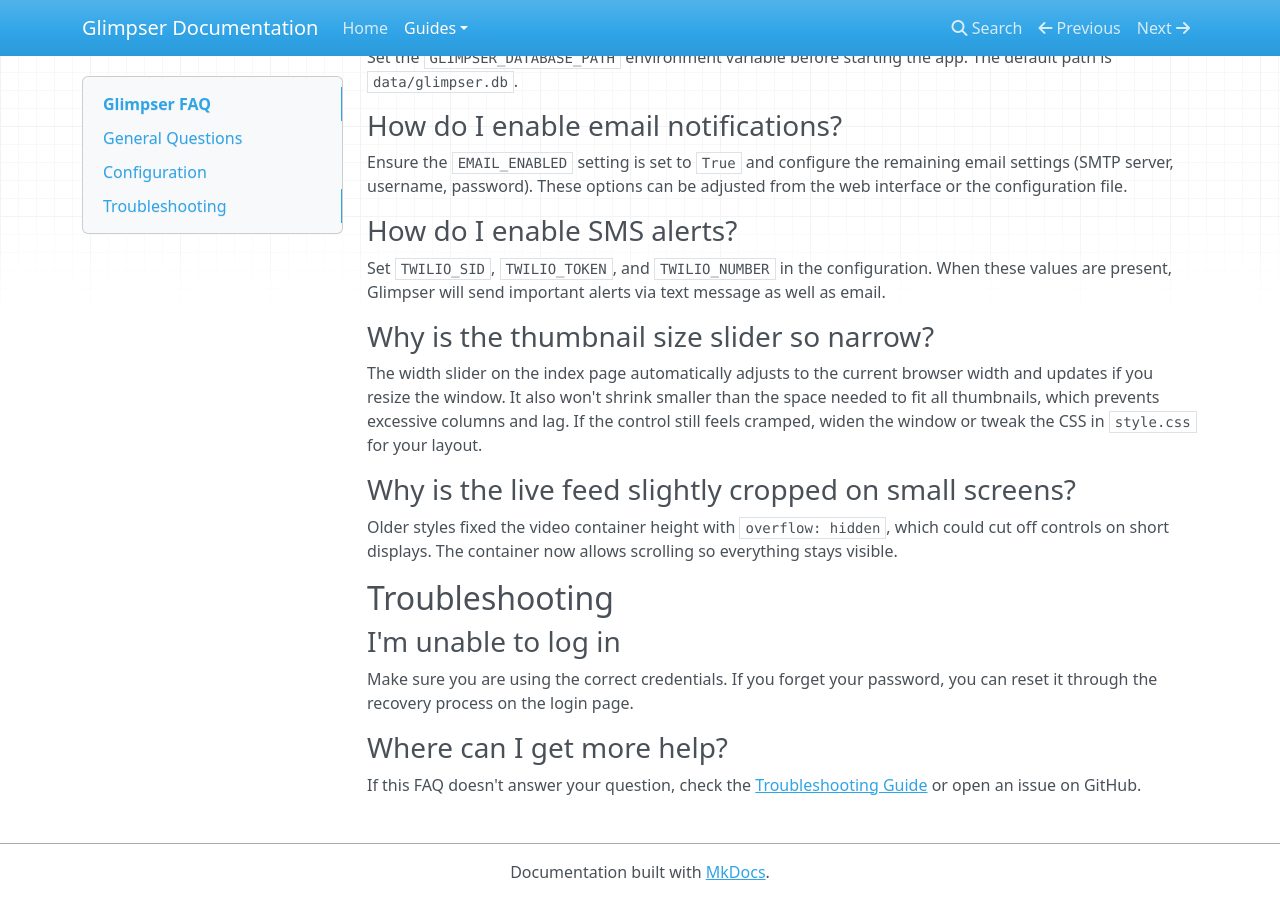
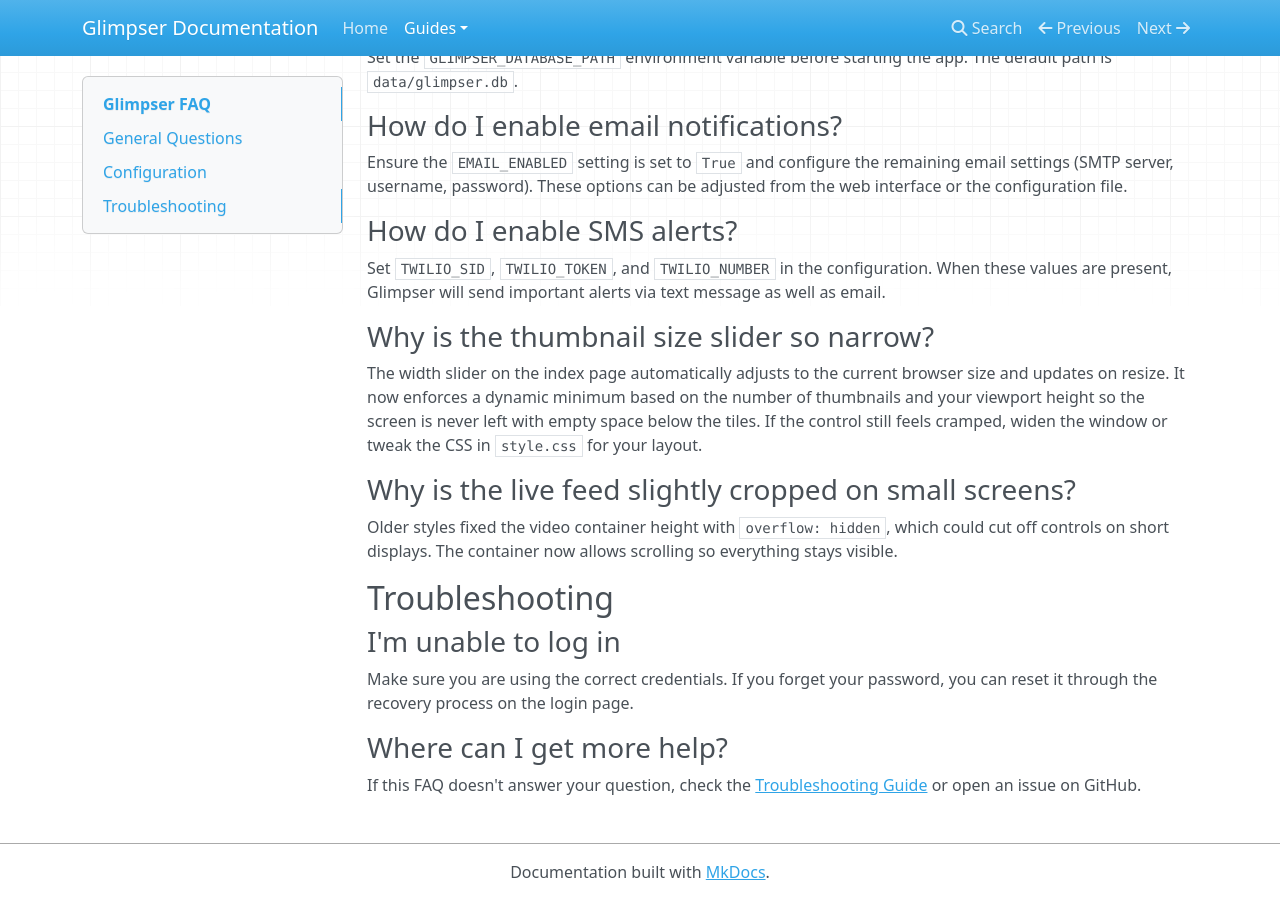
Before and after one commit to KristopherKubicki/glimpser, an MkDocs documentation site: the page built from docs/faq.md, in a window 1280 px wide and 900 px high, scrolled down 557 px. Built offline with MkDocs 1.6.1, drawn with Linux system fonts in a browser that asks for light colours; nearby versions of some CDN libraries.

Commit message:
fix(ui): enforce minimum slider size

```diff
--- a/docs/faq.md
+++ b/docs/faq.md
@@ -24,7 +24,7 @@
 ### How do I enable SMS alerts?
 Set `TWILIO_SID`, `TWILIO_TOKEN`, and `TWILIO_NUMBER` in the configuration. When these values are present, Glimpser will send important alerts via text message as well as email.
 ### Why is the thumbnail size slider so narrow?
-The width slider on the index page automatically adjusts to the current browser width and updates if you resize the window. It also won't shrink smaller than the space needed to fit all thumbnails, which prevents excessive columns and lag. If the control still feels cramped, widen the window or tweak the CSS in `style.css` for your layout.
+The width slider on the index page automatically adjusts to the current browser size and updates on resize. It now enforces a dynamic minimum based on the number of thumbnails and your viewport height so the screen is never left with empty space below the tiles. If the control still feels cramped, widen the window or tweak the CSS in `style.css` for your layout.
 
 ### Why is the live feed slightly cropped on small screens?
 Older styles fixed the video container height with `overflow: hidden`, which could cut off controls on short displays. The container now allows scrolling so everything stays visible.
```
Also changed, not shown: app/static/js/templates.js (+16 -1 lines).
